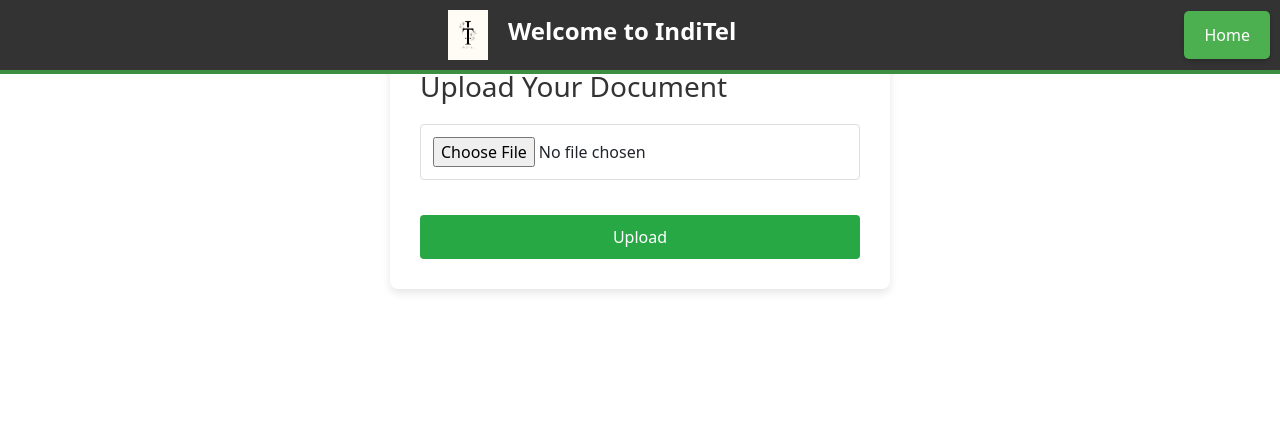
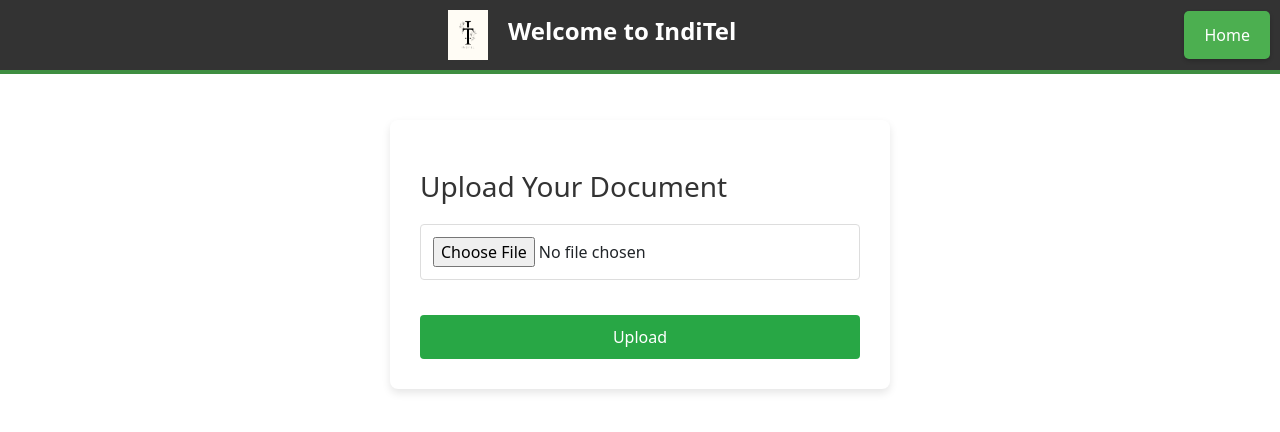
Before and after one commit to snehanadigb/frontendfinal, a React (Create React App) app: page /upload-documents in a window 1280 px wide. Shown: the top 432 px of the page. Built offline with nearby package versions, Linux system fonts and the light colour scheme.

Commit message:
Updated DocumentUpload.css

```diff
--- a/src/components/DocumentUpload.css
+++ b/src/components/DocumentUpload.css
@@ -1,5 +1,6 @@
 .document-upload-container {
   padding: 20px;
+  padding-top: 100px; /* Add padding to avoid collision with the fixed header */
 }
 
 .document-upload-header {
@@ -36,6 +37,7 @@
 
 .upload-title {
   margin-bottom: 20px;
+  margin-top: 20px; /* Add some margin to create separation */
 }
 
 .file-input-container {
@@ -63,6 +65,7 @@
   padding: 10px 20px;
   cursor: pointer;
 }
+
 .container {
   background-color: #f7fafc; /* Same background as CustomerLogin */
   height: 100vh;
@@ -84,7 +87,7 @@
   position: fixed; /* Fixed position to stay at the top */
   top: 0;
   left: 0;
-    z-index: 1000;  /* Removes any default margin */
+  z-index: 1000;
 }
 
 .logo-container {
@@ -114,7 +117,7 @@
   cursor: pointer;
   font-size: 16px;
   transition: background-color 0.3s ease, box-shadow 0.3s ease;
-    box-shadow: 0px 2px 4px rgba(0,0,0,0.2);
+  box-shadow: 0px 2px 4px rgba(0, 0, 0, 0.2);
 }
 
 .home-button:hover {
```
Lines whose indentation alone changed are shown as unchanged.
